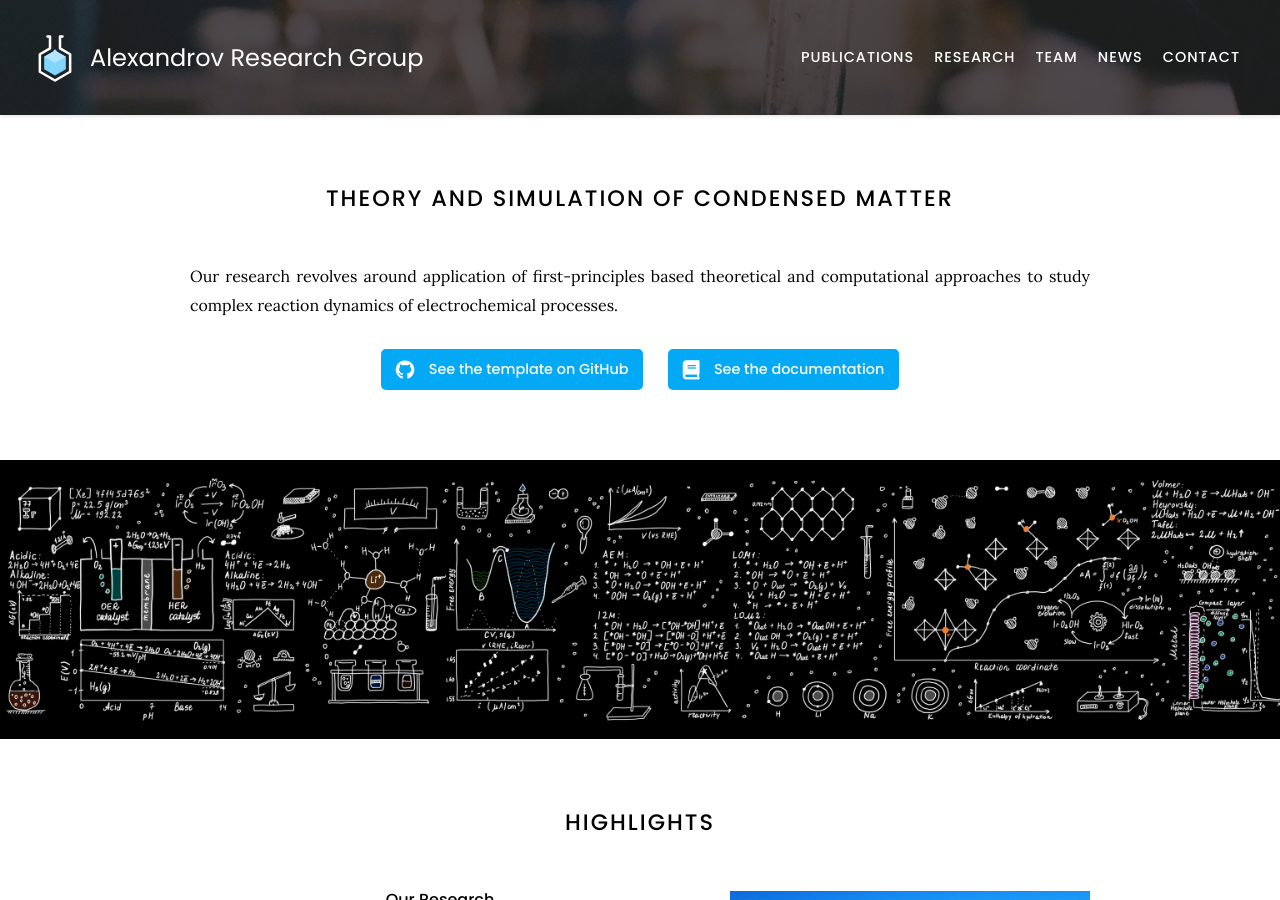
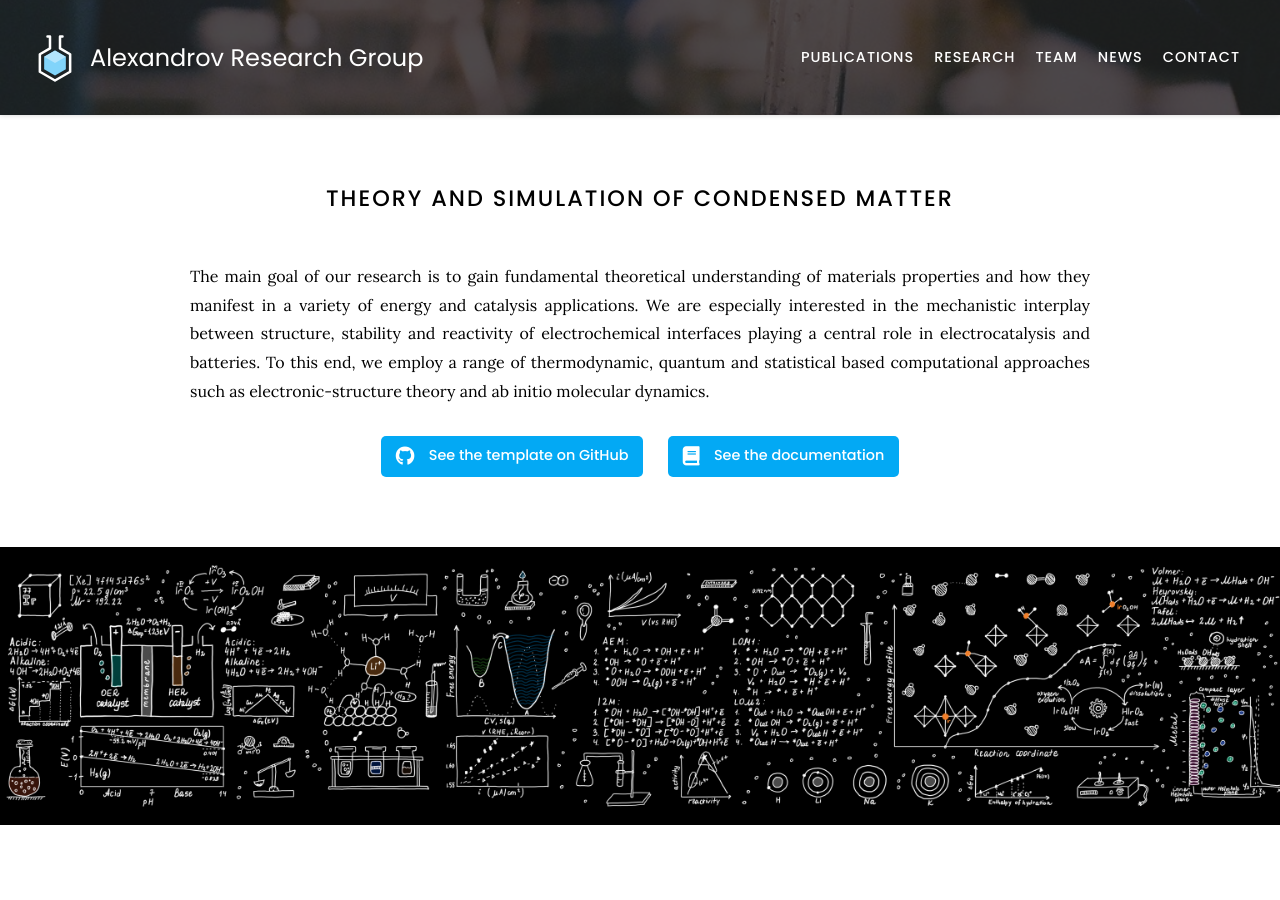
Before and after one commit to valexandrov/webpage, a Jekyll site: the page built from index.md, in a window 1280 px wide and 900 px high. Built offline with Jekyll 4.4.1, drawn with Linux system fonts in a browser that asks for light colours; nearby versions of some CDN libraries.

Commit message:
Update index.md

```diff
--- a/index.md
+++ b/index.md
@@ -4,7 +4,7 @@
 
 # Theory and Simulation of Condensed Matter
 
-Our research revolves around application of first-principles based theoretical and computational approaches to study complex reaction dynamics of electrochemical processes.
+The main goal of our research is to gain fundamental theoretical understanding of materials properties and how they manifest in a variety of energy and catalysis applications. We are especially interested in the mechanistic interplay between structure, stability and reactivity of electrochemical interfaces playing a central role in electrocatalysis and batteries. To this end, we employ a range of thermodynamic, quantum and statistical based computational approaches such as electronic-structure theory and ab initio molecular dynamics.
 
 {%
   include link.html
```
